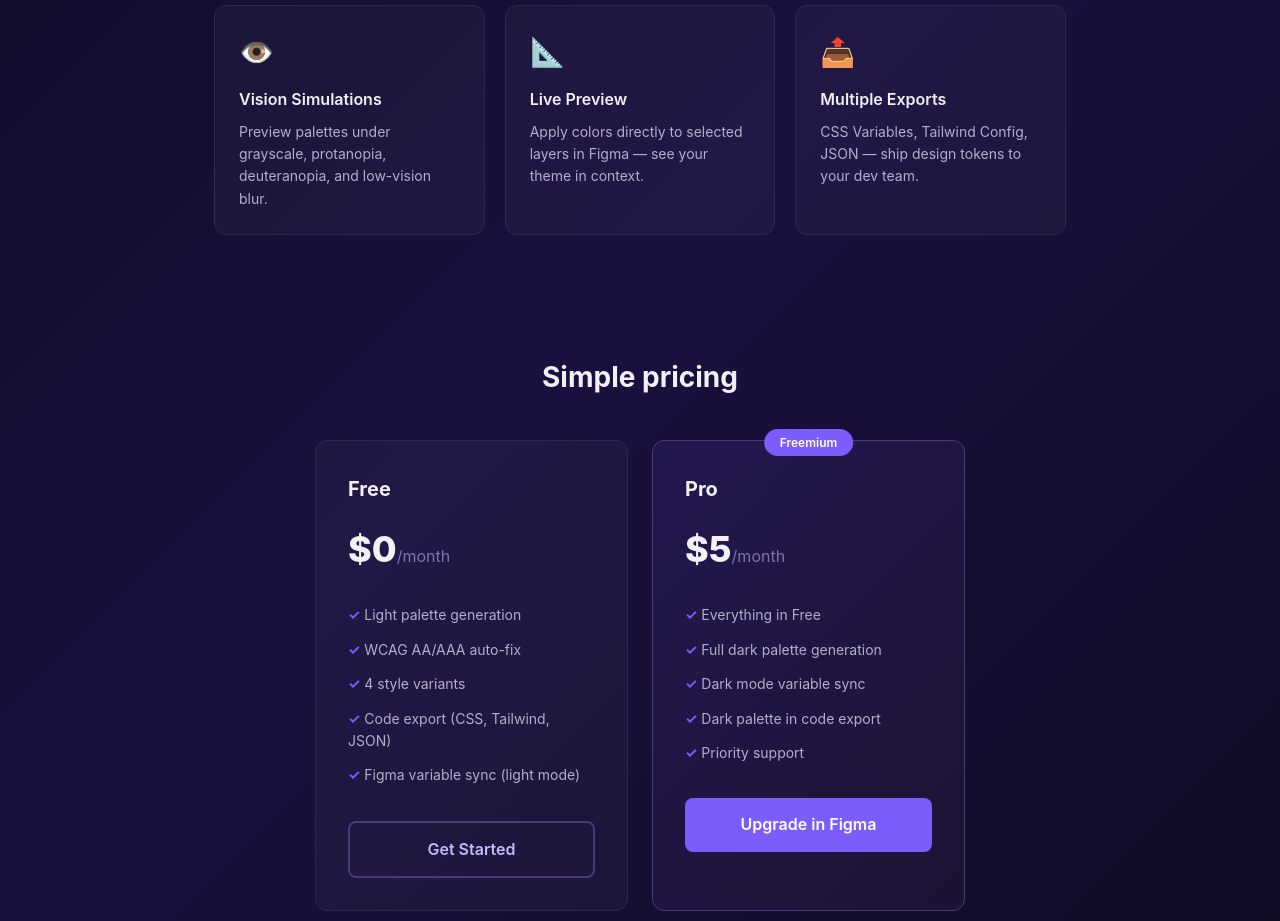
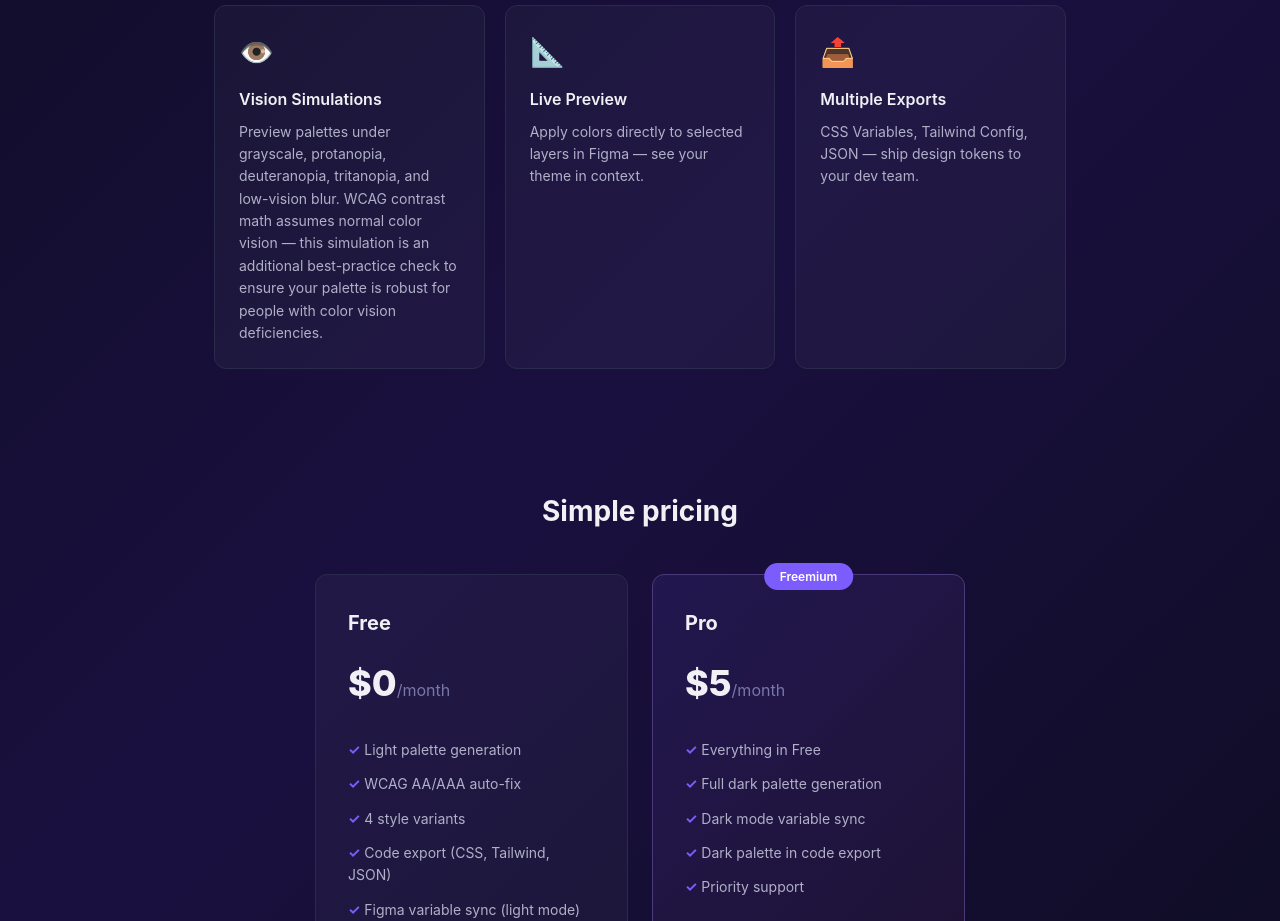
Before and after one commit to softlisan/designally-landing, a plain HTML site: page design/index.html in a window 1280 px wide. Shown: the part 900-1821 px from the top of the page. Drawn offline with Linux system fonts and the light colour scheme.

```diff
--- a/design/index.html
+++ b/design/index.html
@@ -216,7 +216,7 @@
             <div class="feature-card" role="listitem">
               <div class="icon" aria-hidden="true">👁️</div>
               <h3>Vision Simulations</h3>
-              <p>Preview palettes under grayscale, protanopia, deuteranopia, and low-vision blur.</p>
+              <p>Preview palettes under grayscale, protanopia, deuteranopia, tritanopia, and low-vision blur. WCAG contrast math assumes normal color vision — this simulation is an additional best-practice check to ensure your palette is robust for people with color vision deficiencies.</p>
             </div>
             <div class="feature-card" role="listitem">
               <div class="icon" aria-hidden="true">📐</div>
```
